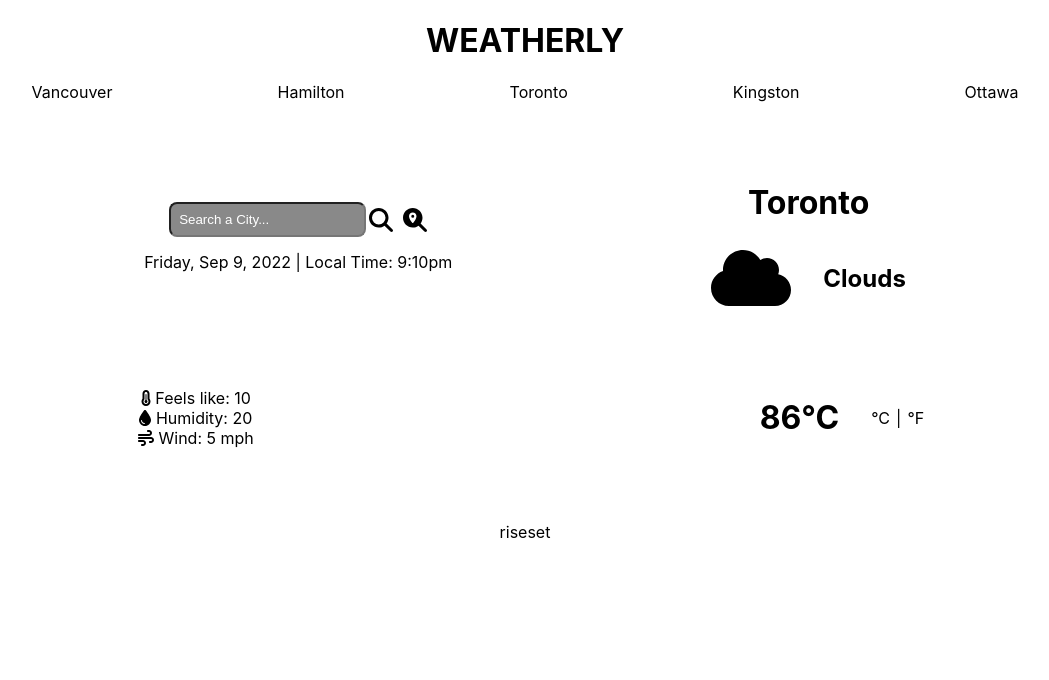
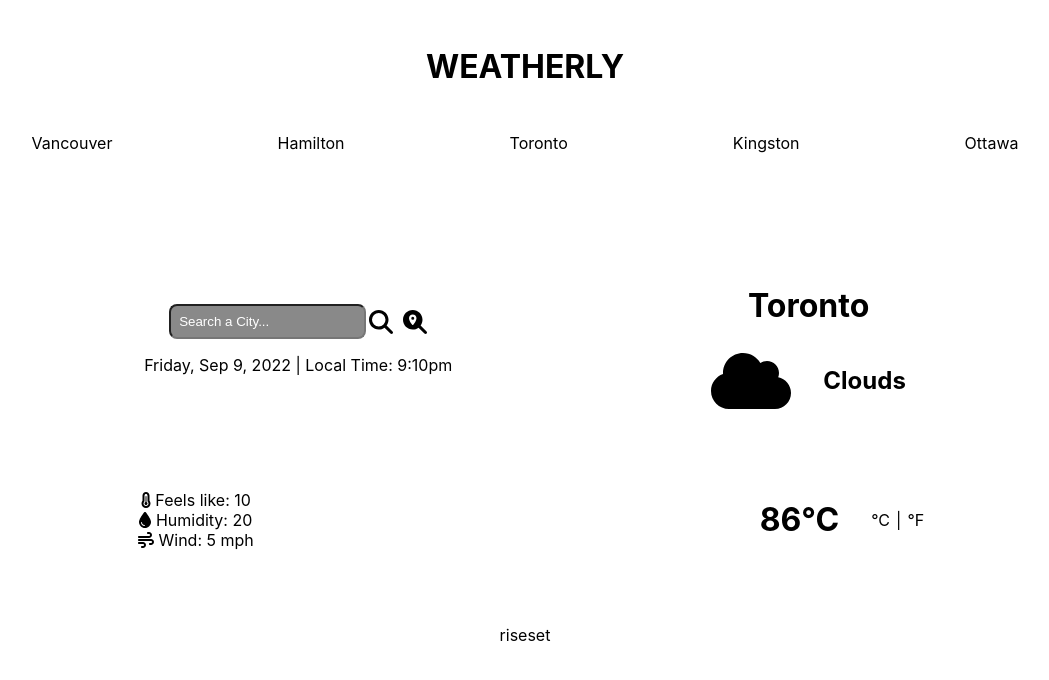
Before and after one commit to JubzCodes/Weatherly, a React (Create React App) app: page / in a window 1280 px wide. Shown: the top 680 px of the page, without its empty margins (115-1164 px from the left). Built offline with nearby package versions, Linux system fonts and the light colour scheme.

Commit message:
add title css

```diff
--- a/src/App.css
+++ b/src/App.css
@@ -85,4 +85,10 @@
   width: 90%;
   max-width: 1720px;
   margin:  0 auto;
+  padding-bottom: 4%;
 }
+
+.title {
+  padding-top: 2%;
+  padding-bottom: 2%;
+}
--- a/src/App.js
+++ b/src/App.js
@@ -7,7 +7,7 @@ import FeelsAndTemperature from './components/FeelsAndTemperature';
 function App() {
   return (
     <div className="App">
-      <h1>WEATHERLY</h1>
+      <h1 className='title'>WEATHERLY</h1>
       <div className="links">
         <span>Vancouver</span>
         <span>Hamilton</span>
```
